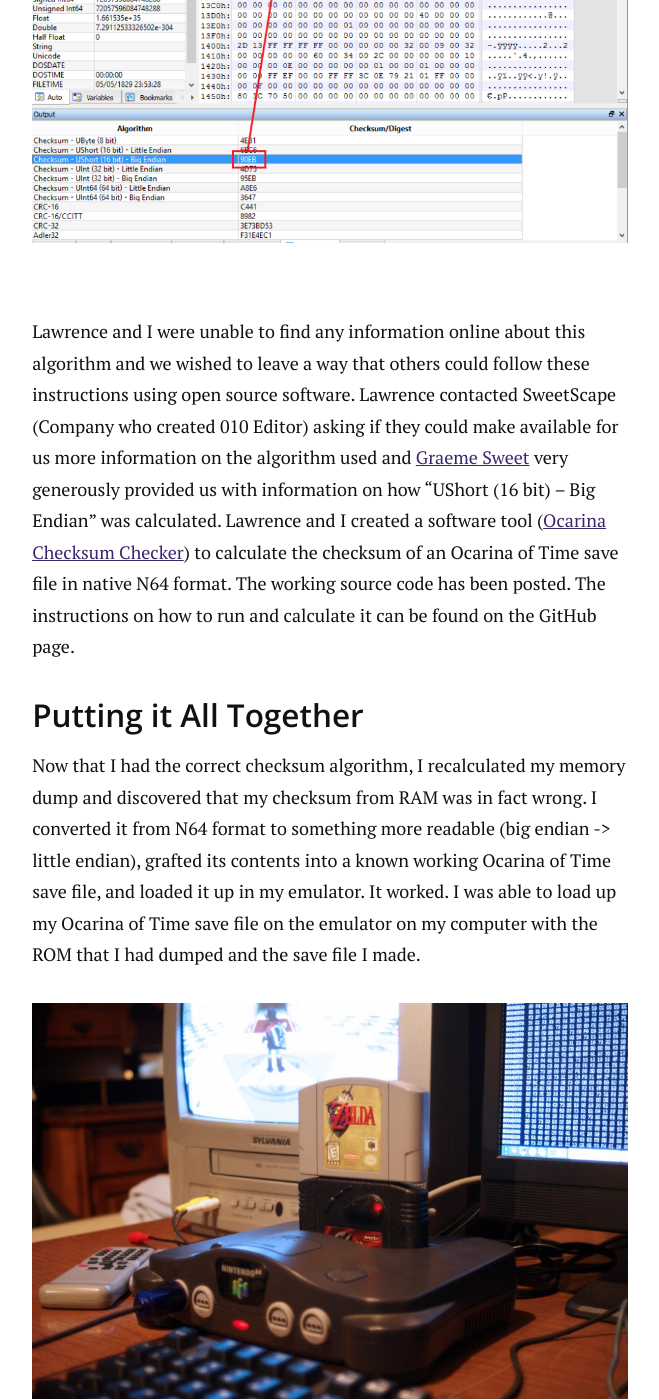
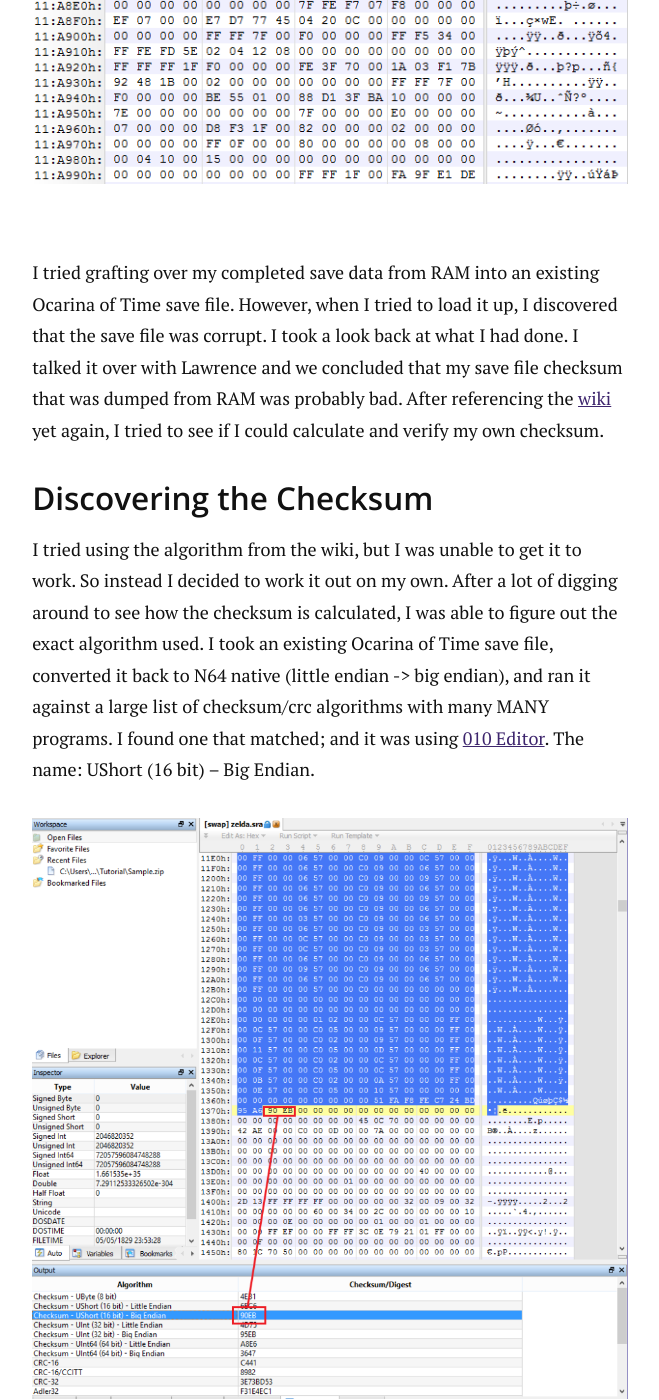
Before and after one commit to aav7fl/website-legacy, a Jekyll site: the page built from _posts/2015-04-11-transferring-n64-saves.md, in a window 1280 px wide and 1400 px high, scrolled down 8214 px. Shown: the whole window, without its empty margins (310-969 px from the left). Built offline with Jekyll 4.4.1, drawn with Linux system fonts in a browser that asks for light colours; nearby versions of some CDN libraries; Markdown is read by kramdown in place of the engine named in the settings; comment, search, counter and statistics services are not loaded; some of the changed text lies outside the part shown.

Commit message:
Typos and explanation
Updated typos. Gave more in depth explanation. Clarified points.

```diff
--- a/_posts/2015-04-11-transferring-n64-saves.md
+++ b/_posts/2015-04-11-transferring-n64-saves.md
@@ -18,7 +18,6 @@
 - Star Wars Episode One: Racer
 - Mario Party 3
 - Super Mario 64
-
 
 Here is how I did it.
 
@@ -39,21 +38,26 @@
 ![](/assets/img/2015/04/DSC09658.JPG)
 
 ###Dumping My ROM
-Star Wars, Mario Party, and Super Mario 64 use EEPROM to store their game save. This made my project easy. The first thing that I did was dump each game using the GameShark’s parallel port with the open source software [N64RD](https://github.com/parasyte/n64rd) using the command below. This program allowed me to back up each of my games for later use in my project. I used [this wiki](http://doc.kodewerx.org/hacking_n64.html) here to know what addresses and offsets for RAM and ROM space I needed.
+Star Wars, Mario Party, and Super Mario 64 use EEPROM to store their game save. This made my project easy. I followed a known method by using a DexDrive. The first thing that I did was dump each game using the GameShark’s parallel port with the open source software [N64RD](https://github.com/parasyte/n64rd) using the command below. This program allowed me to back up each of my games for later use in my project. It also allowed me to dump my ram, but that is coming later. I used [this wiki](http://doc.kodewerx.org/hacking_n64.html) to know what addresses and offsets for the RAM and ROM space I needed.
 
-`$ ./n64rd -dgame.n64 -a 0xB0000000 -l 0x02000000`
+`$ ./n64rd -dgame.z64 -a 0xB0000000 -l 0x02000000`
 
 ###Transferring Saves
 To transfer the EEPROM games, I used a GameShark (I chose v3.2) to transfer the save from my cartridge to the memory pack. Once I transferred every game over to the memory pack, I used my Nintendo 64 DexDrive (Pictured below) to move the save files onto my computer. But each save file was wrapped inside a proprietary container. When examined with a hex editor, I noticed that each file was still there and all I had to do was cut out the bytes that made up the file container. Each one of the save files was structured in a different way.
 
 ![DexDrive](/assets/img/2015/04/DSC09655.JPG)
 
-I took known game save copies from the internet for each of my EEPROM games and matched them up to my DexDrive save contents. I simply grafted over the matching bytes from the DexDrive save into the existing save files, loaded them up in my Project 64 emulator, and everything worked without a hitch. The only save that I had an issue with was Zelda Ocarina of Time. That is because I later found out that the SRAM save format was too large for the GameShark to transfer. So GameShark compressed it. Having no idea how it was compressed, I thought I was out of luck. I contacted Interact and they were unable to provide me with information on the algorithm the GameShark used.
+<figure>
+  <img src="/assets/img/2015/04/DSC09655.JPG" alt="DexDrive">
+  <figcaption>DexDrive</figcaption>
+</figure>
+
+I took known game save copies from the internet for each of my EEPROM games and matched them up to my DexDrive save contents. I simply grafted over the matching bytes from the DexDrive save into the existing save files in my hex editor, loaded them up in my Project 64 emulator, and everything worked without a hitch. The only save that I had an issue with was Zelda Ocarina of Time. That is because I later found out that the SRAM save format was too large for the GameShark to transfer. So GameShark compressed it before copying it to the memory pack. This was useless to me unless I want to use the GameShark to transfer it back to the cartridge. Having no idea how it was compressed, I thought I was out of luck. I contacted Interact and they were unable to provide me with information on the algorithm the GameShark used.
 
 ###Hitting a Wall
 The first thing that I tried was dumping the SRAM by using the GameShark. However, I was unable to find any documentation on how to pull the SRAM data or if it was even accessible from the GameShark. But I did find [someone](https://www.assemblergames.com/forums/showthread.php?31850-Dumping-N64-Game-Saves-with-a-Gameshark-with-LPT-access&p=517929&viewfull=1#post517929) who was trying to dump the contents of their SRAM into the memory pack controller by uploading it with [gsuploader](https://github.com/ppcasm/gsuploader). According to their post, they had some luck with a few games but were unlucky with others.
 
-I was unable to get sram2mpk.bin working with my Ocarina of Time game. I spent a whole day attempting to load the program, but every time it locked up on me and dumped no information. I was able to verify (with the help of Lawrence) that gsuploader was working correctly by loading up an older project named [Neon64](https://github.com/mikeryan/n64dev), an NES emulator for the N64.
+I was unable to get sram2mpk.bin working with my Ocarina of Time game. I spent a whole day attempting to load the program, but every time it locked up on me and dumped no information. I was able to verify (with the help of Lawrence) that gsuploader was working correctly by loading up an older project named [Neon64](https://github.com/mikeryan/n64dev), an NES emulator for the N64. Below is an image of my N64 running Super Mario Bros 3 with the help of Neon64.
 
 ![](/assets/img/2015/04/2015-03-21_19.19.01.jpg)
 
@@ -61,9 +65,9 @@
 
 ###A New Plan
 
-The documentation on the wiki claimed that save files were built by copying over a certain block of memory. After reading through this, I went back to my GameShark and dumped the entire contents of its RAM (using N64RD) while in game using the command below with N64RD.
+The documentation on the Zelda save file wiki claimed that save files were built by copying over a certain block of memory. After reading through this, I went back to my GameShark and dumped the entire contents of its RAM (using N64RD) while in game using the command below with N64RD.
 
-`$ ./n64rd -dmemory.n64 -a 0x80000000 -l 0x00800000`
+`$ ./n64rd -dmemory.z64 -a 0x80000000 -l 0x00800000`
 
 After opening up the RAM dump with my hex editor, I followed up to the address 0x0011A790 (or 0x8011A790 inside my GameShark memory) and copied 0x1450 bytes (the size of the game save file).
 
@@ -75,27 +79,33 @@
 
 `ucon64 --n64 --nint --dint --swap2 save.sra`
 
+    --n64         force recognition
+    --nint        force ROM is not in interleaved format (1234, Z64)
+    --dint        convert ROM to (non-)interleaved format (1234 <-> 2143)
+    --swap2       word-swap ROM (1234 <-> 3412)
+
+
 ![Memory Swaped](/assets/img/2015/04/memoryDumpSwap.png)
 
-I tried grafting over my completed save data from RAM into an existing Ocarina of Time save file. However, when I tried to load it up, I discovered that the save file was corrupt. I took a look back at what I had done. I talked it over with Lawrence and we concluded that my save file checksum that was dumped from RAM was probably bad. After reading the [wiki](http://wiki.spinout182.com/w/Ocarina_of_Time:_Save_Format) again, I tried to see if I could calculate and verify my own checksum.
+I tried grafting over my completed save data from RAM into an existing Ocarina of Time save file. However, when I tried to load it up, I discovered that the save file was corrupt. I took a look back at what I had done. I talked it over with Lawrence and we concluded that my save file checksum that was dumped from RAM was probably bad. After referencing the [wiki](http://wiki.spinout182.com/w/Ocarina_of_Time:_Save_Format) yet again, I tried to see if I could calculate and verify my own checksum.
 
 ###Discovering the Checksum
-After a lot of digging around to see how the checksum is calculated, I was able to figure out the exact algorithm used. I took an existing Ocarina of Time save file, converted it back to N64 native (little endian -> big endian), and tried to see if I could calculate the checksum over the correct bytes (against a correct known checksum) using a list of different algorithms. I found one that matched and it was using [010 Editor](http://www.sweetscape.com/010editor). UShort (16 bit) – Big Endian.
+I tried using the algorithm from the wiki, but I was unable to get it to work. So instead I decided to work it out on my own. After a lot of digging around to see how the checksum is calculated, I was able to figure out the exact algorithm used. I took an existing Ocarina of Time save file, converted it back to N64 native (little endian -> big endian), and ran it against a large list of checksum/crc algorithms with many MANY programs. I found one that matched; and it was using [010 Editor](http://www.sweetscape.com/010editor). The name: UShort (16 bit) – Big Endian.
 
 ![](/assets/img/2015/04/Checksum.png)
 
-Lawrence and I were unable to find any information online about this algorithm and we wished to leave a way that others could follow these instructions using open source software. Lawrence contacted SweetScape (Company who created 010 Editor) asking if they could make available for us more information on the algorithm used and [Graeme Sweet](http://www.sweetscape.com/companyinfo/) very generously provided us with information on how “UShort (16 bit) – Big Endian” was calculated. Lawrence and I created a software tool ([Ocarina Checksum Checker](https://github.com/Vi1i/OcarinaChecksumChecker)) to calculate the checksum of an Ocarina of Time save file in native N64 format. The working source code has been posted. The instructions on how to run and calculate it can be found on the GitHub page.
+Lawrence and I were unable to find any information online about this algorithm and we wished to leave a way that others could follow these instructions using open source software. Lawrence contacted SweetScape (Company who created 010 Editor) asking if they could make available for us more information on the algorithm used and [Graeme Sweet](http://www.sweetscape.com/companyinfo/) very generously provided us with information on how “UShort (16 bit) – Big Endian” was calculated. Lawrence and I created a software tool ([Ocarina Checksum Checker](https://github.com/Vi1i/OcarinaChecksumChecker)) to calculate the checksum of an Ocarina of Time save file in native N64 format. The working source code has been posted. The instructions on how to run and calculate it can be found on the GitHub page. We hope to develope this further.
 
 ###Putting it All Together
 
-Now that I had the correct checksum algorithm, I recalculated my memory dump and discovered that my checksum from RAM was in fact wrong. I converted it from N64 format to something more readable (big endian -> little endian), grafted its contents into a known working Ocarina of Time save file, and loaded it up in my emulator. It worked. I was able to load up my Ocarina of Time save file on the emulator on my computer with the ROM that I had dumped and the save file I made.
+Now that I had the correct checksum algorithm, I recalculated my memory dump and discovered that my checksum from RAM was in fact wrong. I corrected it, converted it from N64 format to something more readable (big endian -> little endian), grafted its contents into a known working Ocarina of Time save file, and loaded it up in my emulator. It worked. I was able to load up my Ocarina of Time save file on the emulator on my computer with the ROM that I had dumped and the save file I made.
 
 ![](/assets/img/2015/04/DSC09668.JPG)
 
 ###Final Thoughts
 I managed to up-convert a younger piece of my childhood (with help) into the present digital age. I had many roadblocks and a few of my ideas were unexplored. If I had to do it all over again, I wouldn’t do it any other way. This was fun.
 
-It didn’t take long before I learned that the community had made a [high definition texture pack]( http://www.emutalk.net/threads/51481-Zelda-Ocarina-of-time-Community-Retexture-Project-V6-Development-Topic) for specific graphic plug-ins. Of course I had to give it a try. This was the result.
+It didn’t take long before I learned that the community had made a [high definition texture pack]( http://www.emutalk.net/threads/51481-Zelda-Ocarina-of-time-Community-Retexture-Project-V6-Development-Topic) for specific graphic plug-ins. Of course I had to give it a try. It looks magnificent. This was the result.
 
 ![](/assets/img/2015/04/zelda01.jpg)
 ![](/assets/img/2015/04/zelda02.jpg)
```
Also changed, not shown: other parts of _posts/2015-04-11-transferring-n64-saves.md (+2 -2 lines).
